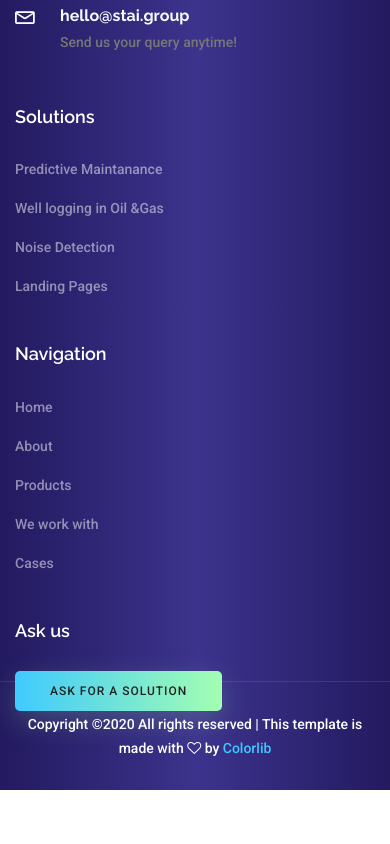
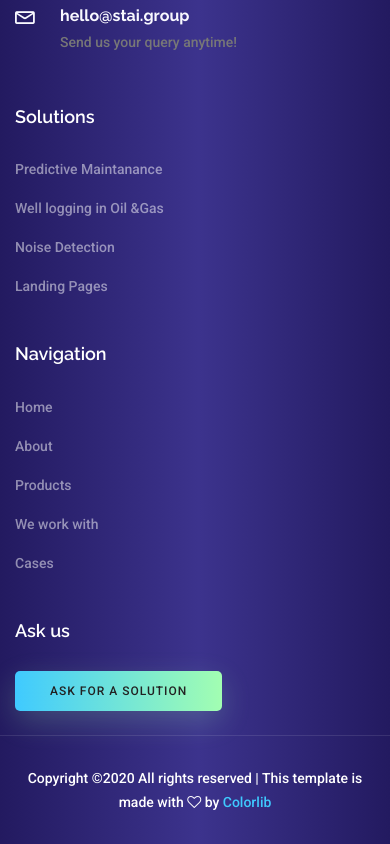
Before and after one commit to steinbeis-ai-consulting-center/steinbeis-ai-consulting-center.github.io, a plain HTML site: page index.html in a window 390 px wide. Shown: the part 7823-8667 px from the top of the page. Before the commit the page ends 8613 px from the top, so only its background shows below. Drawn offline with Linux system fonts and the light colour scheme; some packages are replaced by stand-ins of ours; a script that the page names is missing.

Commit message:
add fix for mobile

```diff
--- a/index.html
+++ b/index.html
@@ -412,6 +412,7 @@
 						-->
 					</div>
 				</div>
+
 			</div>
 		</div>
 	</section>
@@ -947,13 +948,14 @@
 							<h4>Ask us</h4>
 						</div>
 						<a class="typeform-share primary_btn" href="https://mail039159.typeform.com/to/Hch300" data-mode="popup" data-hide-headers=true target="_blank">Ask for a solution</a> <script> (function() { var qs,js,q,s,d=document, gi=d.getElementById, ce=d.createElement, gt=d.getElementsByTagName, id="typef_orm_share", b="https://embed.typeform.com/"; if(!gi.call(d,id)){ js=ce.call(d,"script"); js.id=id; js.src=b+"embed.js"; q=gt.call(d,"script")[0]; q.parentNode.insertBefore(js,q) } })() </script>
-						<!-- <ul>
-							<li><a href="#"></a>Terms and conditions</a></li><a href="#">
-								<li><a href="#"></a>Privacy Policy
+						<ul>
+							<br>
+							<!-- <li><a href="#"></a>Careers</a></li><a href="#"> -->
+							<!-- 	<li><a href="#"></a>Privacy Policy
 							</a></li>
 							<li><a href="#"></a>Cookie Information</a></li>
-							<li><a href="#"></a>Opt - Out</a></li>
-						</ul> -->
+							<li><a href="#"></a>Opt - Out</a></li> -->
+						</ul>
 					</aside>
 				</div>
 			</div>
```
